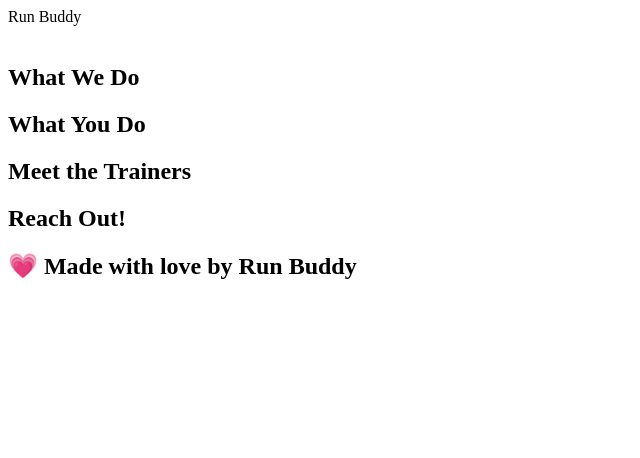
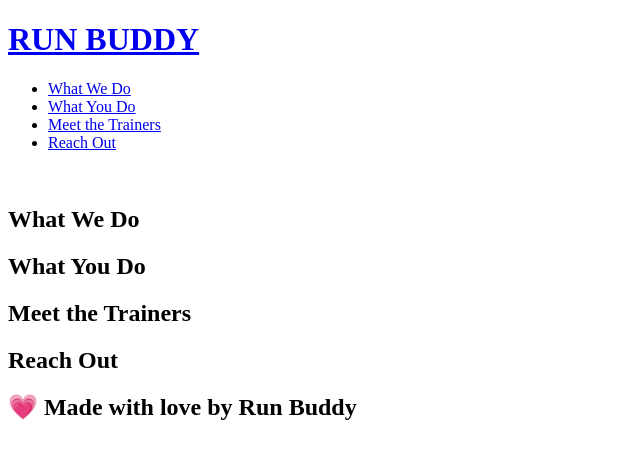
Before and after one commit to jakelliot98/run-buddy, a plain HTML site: page index.html in a window 1280 px wide. Shown: the whole page, without its empty margins (0-640 px from the left). Drawn offline with Linux system fonts and the light colour scheme.

Commit message:
added href links for nav at top of page

```diff
--- a/index.html
+++ b/index.html
@@ -4,7 +4,31 @@
         <meta charset="UTF-8" />
 
         <!---navigation-->
-        <header>Run Buddy</header>
+        <header>
+            <h1>
+                <a href="/">RUN BUDDY</a>
+            </h1>
+            <nav>
+                <!--unordered list element-->
+                <ul>
+                    <!--list item element-->
+                    <li>
+                        <!--anchor element-->
+                        <a href="#What-We-Do">What We Do</a>
+                    </li>
+                    <li>
+                        <a href="#What-You-Do">What You Do</a>
+                    </li>
+                    <li>
+                        <a href="#Meet-The-Trainers">Meet the Trainers</a>
+                    </li>
+                    <li>
+                        <a href="#Reach-Out">Reach Out</a>
+                    </li>
+                </ul>
+
+            </nav>
+        </header>
 
         <!---jumbotron(big img)-->
         <section>
@@ -28,7 +52,7 @@
 
         <!--Reach Out sec-->
         <section>
-            <h2>Reach Out!</h2>
+            <h2>Reach Out</h2>
         </section>
 
         <!--footer-->
```
